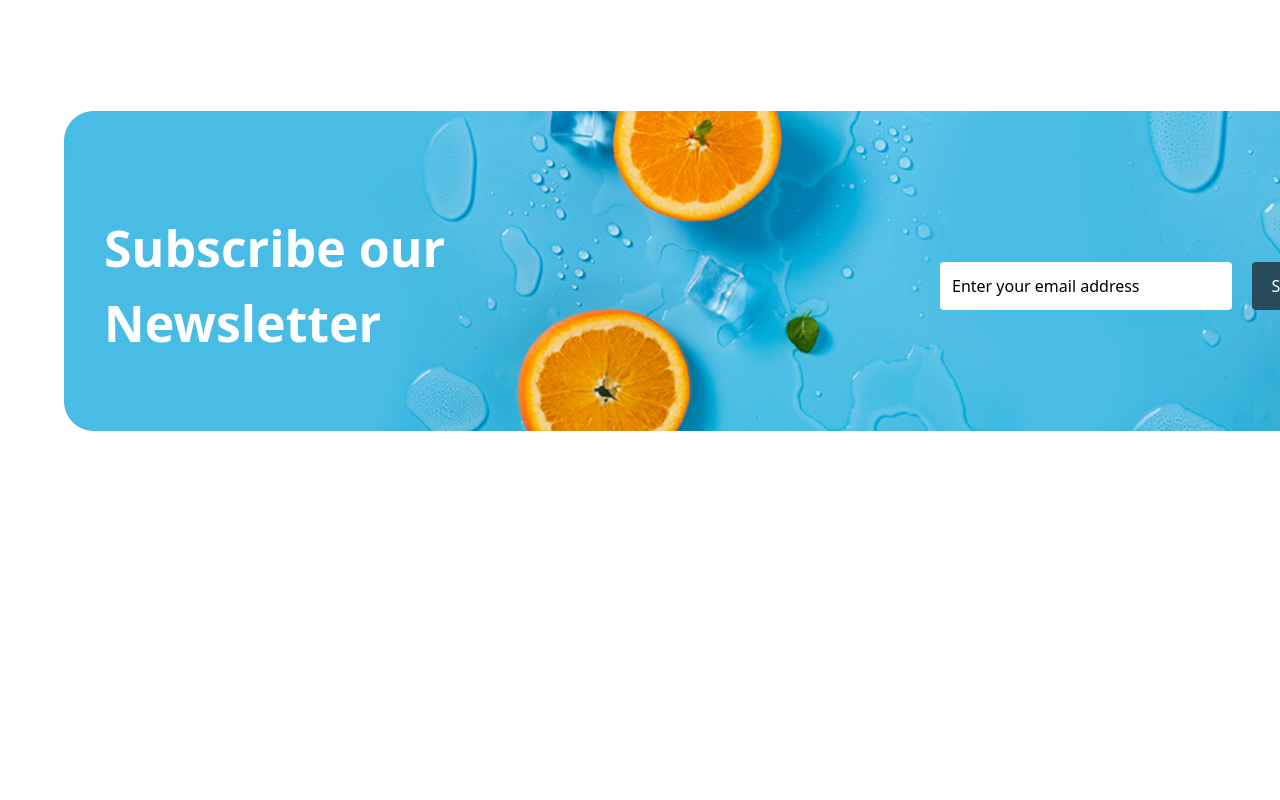
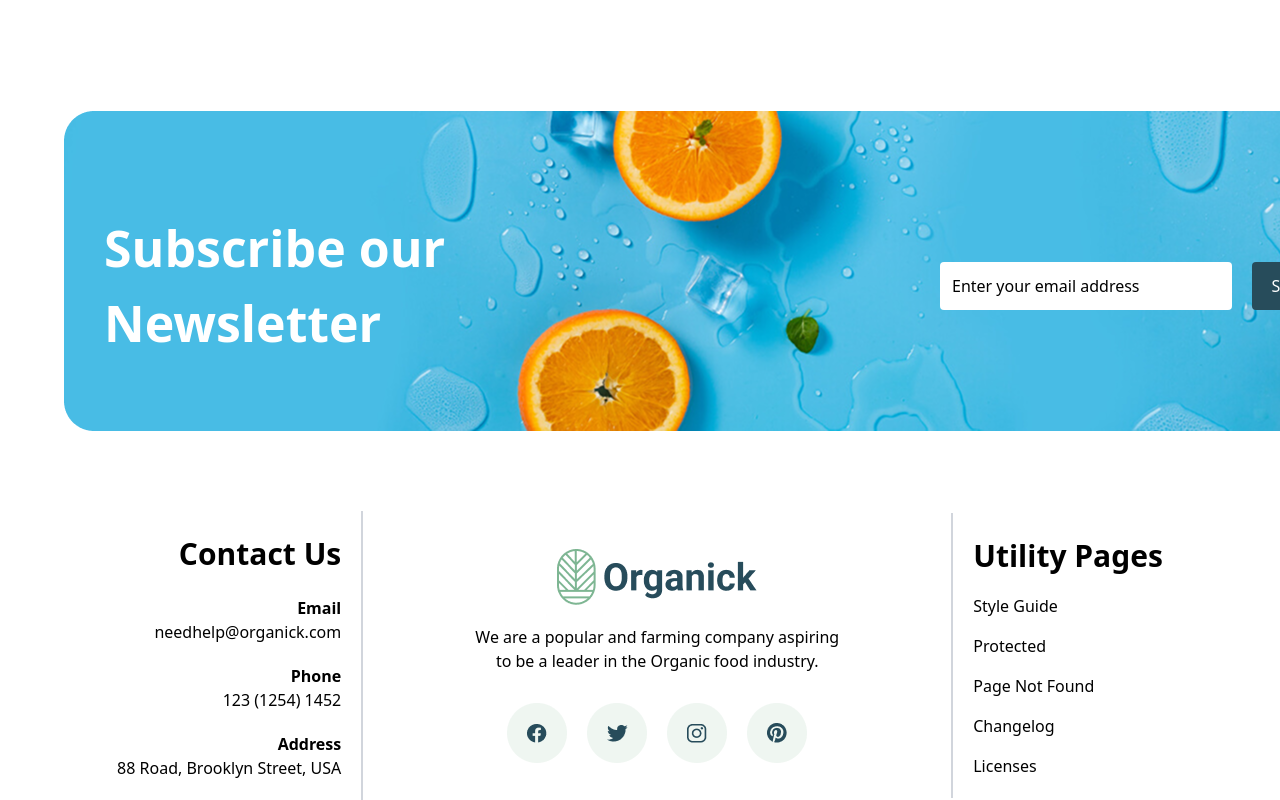
Before and after one commit to abubakrhomidov2009-ux/abubakr-7, a website: page src/index.html in a window 1280 px wide. Shown: the part 5479-6279 px from the top of the page. Before the commit the page ends 5910 px from the top, so only its background shows below. Drawn offline with nearby package versions, Linux system fonts and the light colour scheme; files that its build step writes are made by us from their sources.

Commit message:
tenth section

```diff
--- a/src/index.html
+++ b/src/index.html
@@ -364,6 +364,42 @@
                 </div>
             </div>
         </section>
+
+        <section class="max-w-400 m-auto w-[90%] mt-20 lg:flex lg:flex-row flex flex-col lg:gap-0 gap-5 items-center justify-center">
+            <div class="flex flex-col gap-5 lg:border-r-2 w-fit p-5 text-center lg:text-end border-gray-300">
+                <h1 class="text-[30px] font-bold">Contact Us</h1>
+
+                <div>
+                    <p class="font-bold">Email</p>
+                    <p>needhelp@organick.com</p>
+                </div>
+
+                <div>
+                    <p class="font-bold">Phone</p>
+                    <p>123 (1254) 1452</p>
+                </div>
+                <div>
+                    <p class="font-bold">Address</p>
+                    <p>88 Road, Brooklyn Street, USA</p>
+                </div>
+            </div>
+
+            <div class="text-center flex gap-5 flex-col items-center">
+                <div><img src="./IMAGE (32).png" alt=""></div>
+                <p class="lg:w-95">We are a popular and farming company aspiring to be a leader in the Organic food industry.</p>
+
+                <div><img src="./Frame (5).png" alt=""></div>
+            </div>
+
+            <div class="lg:border-l-2  flex flex-col gap-4 lg:text-start text-center border-gray-300 p-5">
+                <h1 class="text-[30px] font-bold">Utility Pages</h1>
+                <p>Style Guide</p>
+                <p>Protected</p>
+                <p>Page Not Found</p>
+                <p>Changelog</p>
+                <p>Licenses</p>
+            </div>
+        </section>
     </main>
 </body>
 
```
Also changed, not shown: src/Frame (5).png (added), src/IMAGE (32).png (added).
